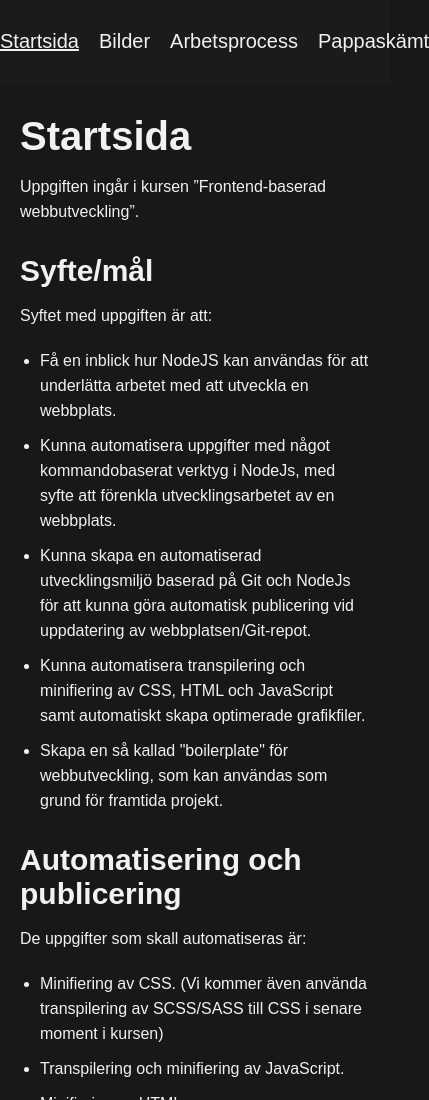
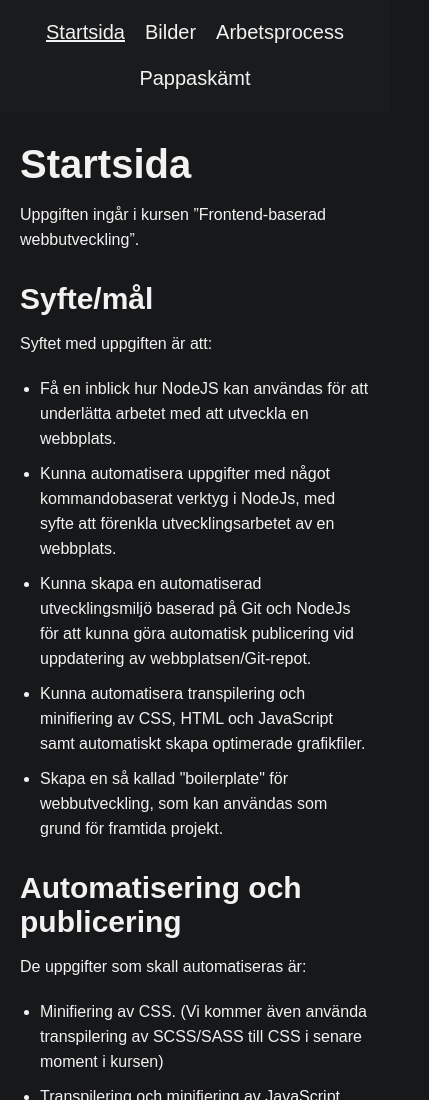
Before and after one commit to RobinHawiz/DT211G-moment1, a website built with webpack: page src/pages/index.html in a window 390 px wide. Shown: the top 1100 px of the page, 429 px wide, since content can reach past the window. Built offline with nearby package versions, Linux system fonts and the light colour scheme.

Commit message:
scss: Added minor stylings to make the header responsive

```diff
--- a/src/style/layout/_header.scss
+++ b/src/style/layout/_header.scss
@@ -5,11 +5,13 @@ header {
   min-height: 10vh;
   margin-bottom: 3rem;
   .header-content {
-    max-width: 62.5rem;
+    max-width: 60.5rem;
     margin: 2rem auto;
+    padding: 0 1rem;
   }
   ul {
     @include m.flex(normal, center, row);
+    flex-wrap: wrap;
     gap: 2rem;
   }
   li {
```
